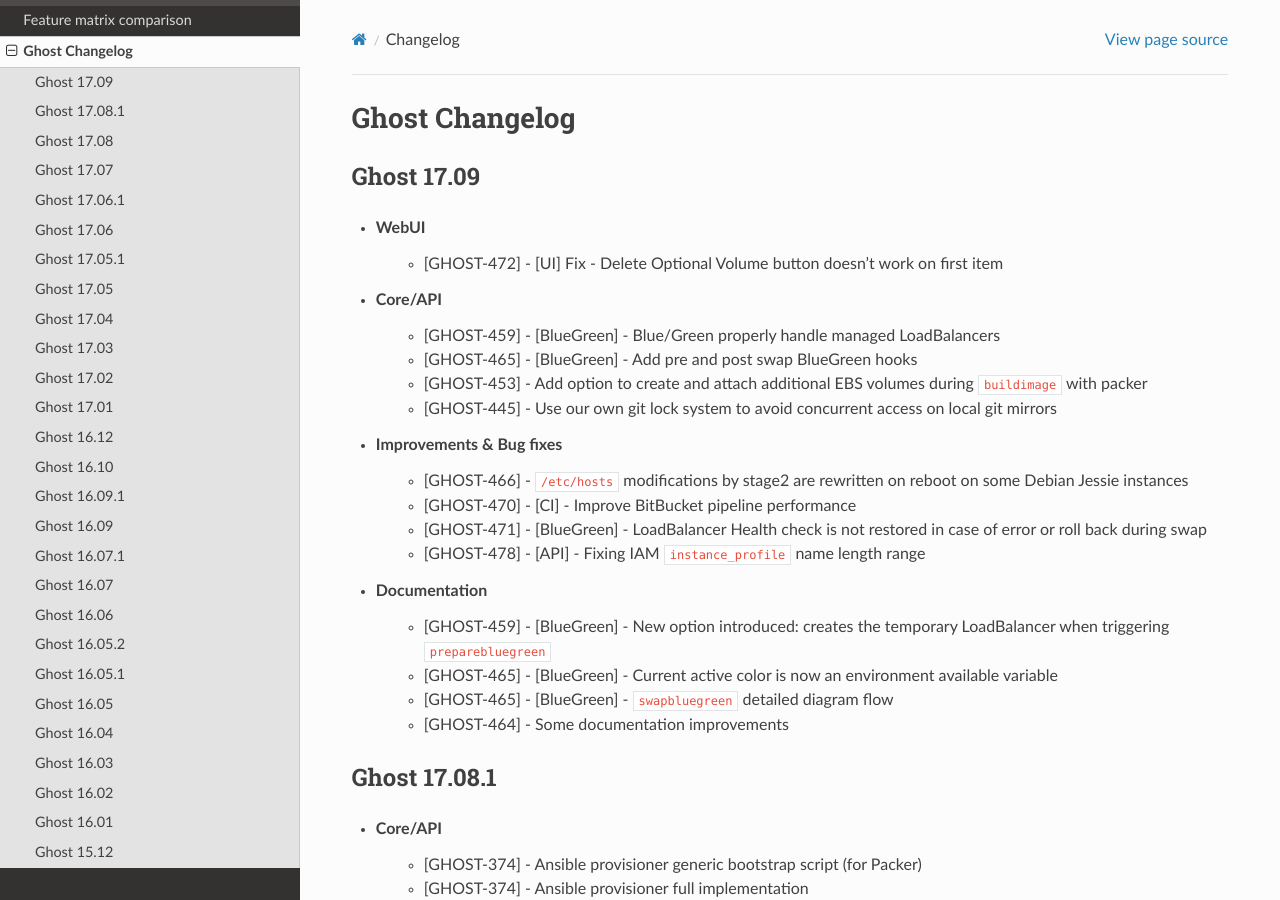
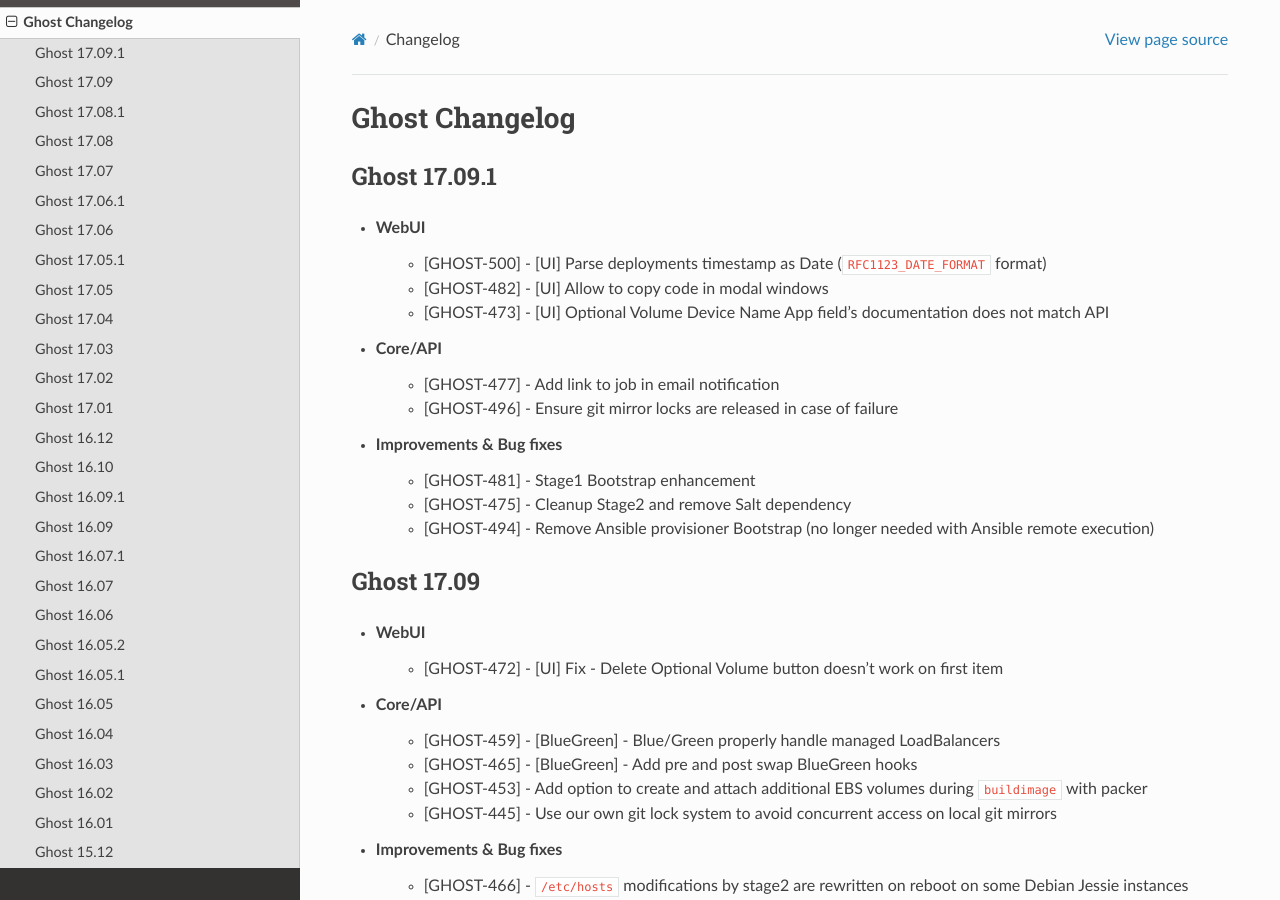
Before and after one commit to claranet/cloud-deploy-docs, a Sphinx documentation site: the page built from source/rst/changelog.rst, in a window 1280 px wide and 900 px high. Built offline with Sphinx 7.4.7 and the Read the Docs theme 2.0.0, drawn with Linux system fonts in a browser that asks for light colours.

Commit message:
Changelog Release `17.09.1`

```diff
--- a/source/rst/changelog.rst
+++ b/source/rst/changelog.rst
@@ -7,6 +7,23 @@
 
 .. toctree::
     :maxdepth: 2
+
+Ghost 17.09.1
+-------------
+
+* WebUI
+    - [GHOST-500] - [UI] Parse deployments timestamp as Date (``RFC1123_DATE_FORMAT`` format)
+    - [GHOST-482] - [UI] Allow to copy code in modal windows
+    - [GHOST-473] - [UI] Optional Volume Device Name App field's documentation does not match API
+
+* Core/API
+    - [GHOST-477] - Add link to job in email notification
+    - [GHOST-496] - Ensure git mirror locks are released in case of failure
+
+* Improvements & Bug fixes
+    - [GHOST-481] - Stage1 Bootstrap enhancement
+    - [GHOST-475] - Cleanup Stage2 and remove Salt dependency
+    - [GHOST-494] - Remove Ansible provisioner Bootstrap (no longer needed with Ansible remote execution)
 
 Ghost 17.09
 -----------
```
